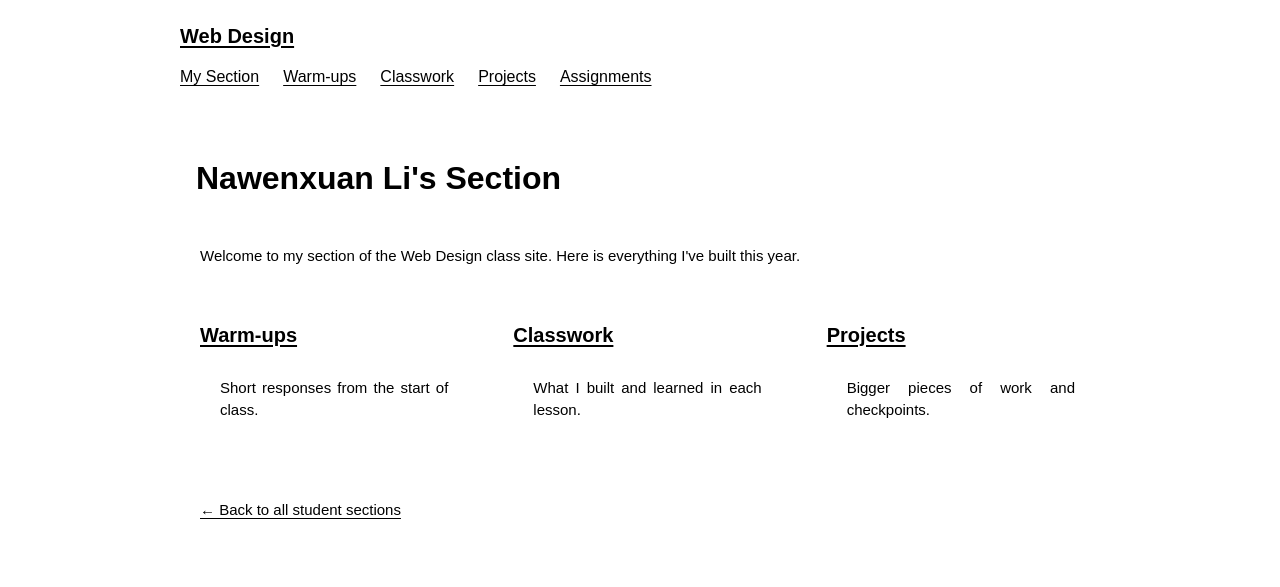
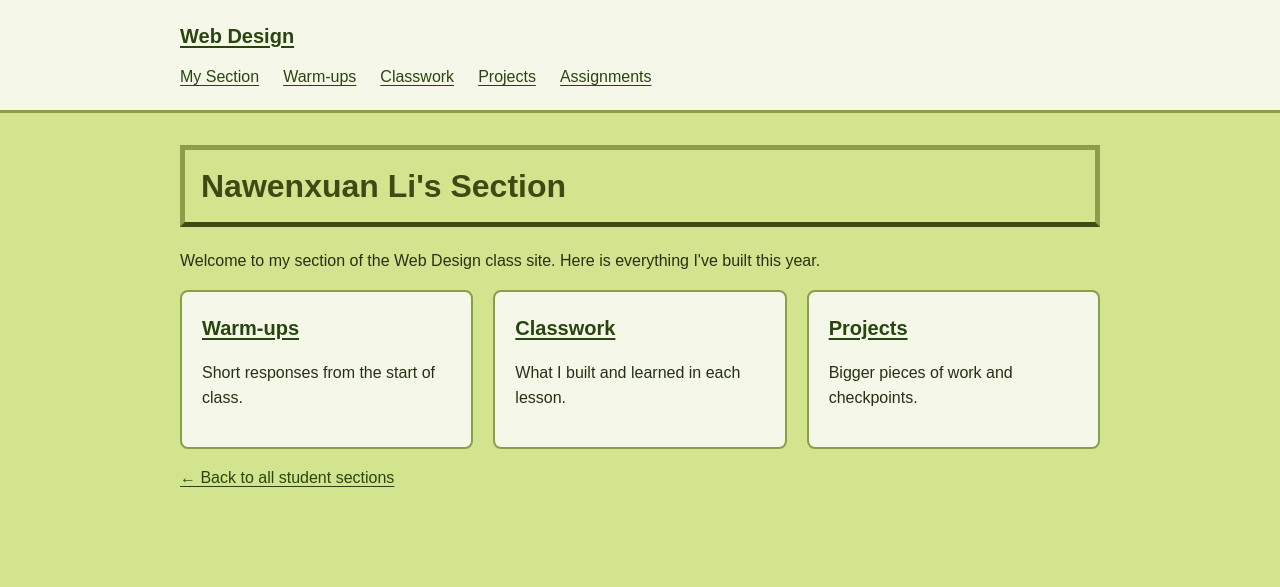
Before and after one commit to montverde-webdesign/nawenxuan-li, a plain HTML site: page index.html in a window 1280 px wide. Drawn offline with Linux system fonts and the light colour scheme.

Commit message:
Fix section stylesheet after merge

```diff
--- a/style.css
+++ b/style.css
@@ -1,36 +1,3 @@
-<<<<<<< HEAD
-body {
-  background-color: rgb(210, 229, 142);
-}
-h1 {
-  border: 5px solid rgb(140, 158, 73);
-}
-h1 {
-  border-bottom: 5px solid rgb(62, 73, 22);
-}
-h1{
-  border-style: solid;
-  border-color: rgb(140, 158, 73) rgb(62, 73, 22) rgb(140) rgb(62, 73, 22);
-}
-p{
-  font-family: Arial, Helvetica, sans-serif;
-  font-size: 15px;
-  line-height: 1.5;
-  text-align: justify;
-  padding: 10px 5px 15px 20px;
-}
-
-h1 {
-  font-family: Arial, Helvetica, sans-serif;
-  font-size: 18px;
-  line-height: 1.5;
-
-}
-
-a:hover {
-  color: green;
-}
-=======
 /* Shared styles for every page in my section. */
 :root {
   --background: #d2e58e;
@@ -153,4 +120,3 @@ a:focus-visible {
   font-size: 0.95rem;
   color: var(--heading);
 }
->>>>>>> d3cc2768bc912110c40c52b49c39e7e6da211fb3
```
